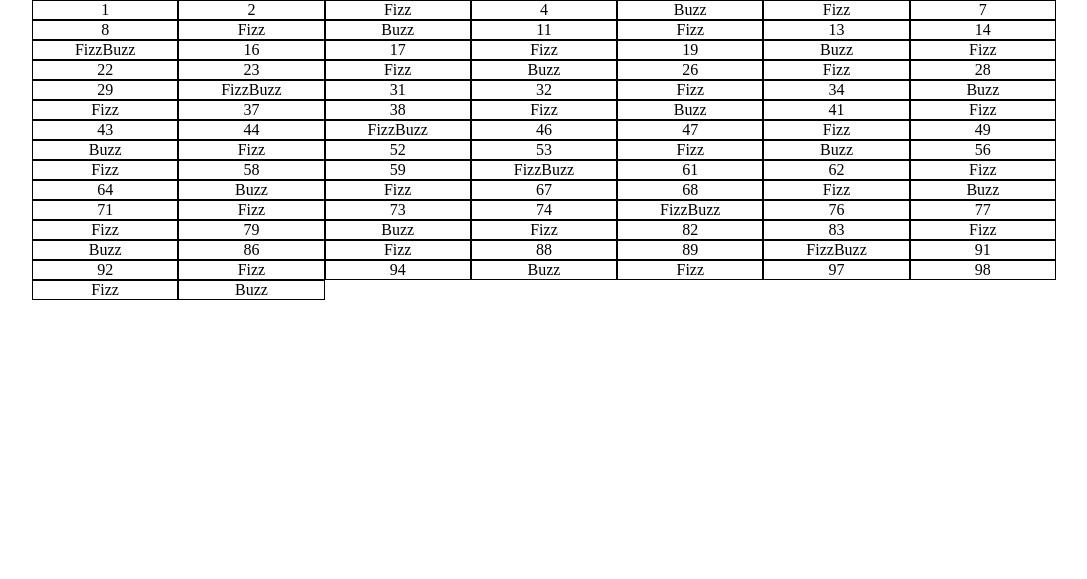
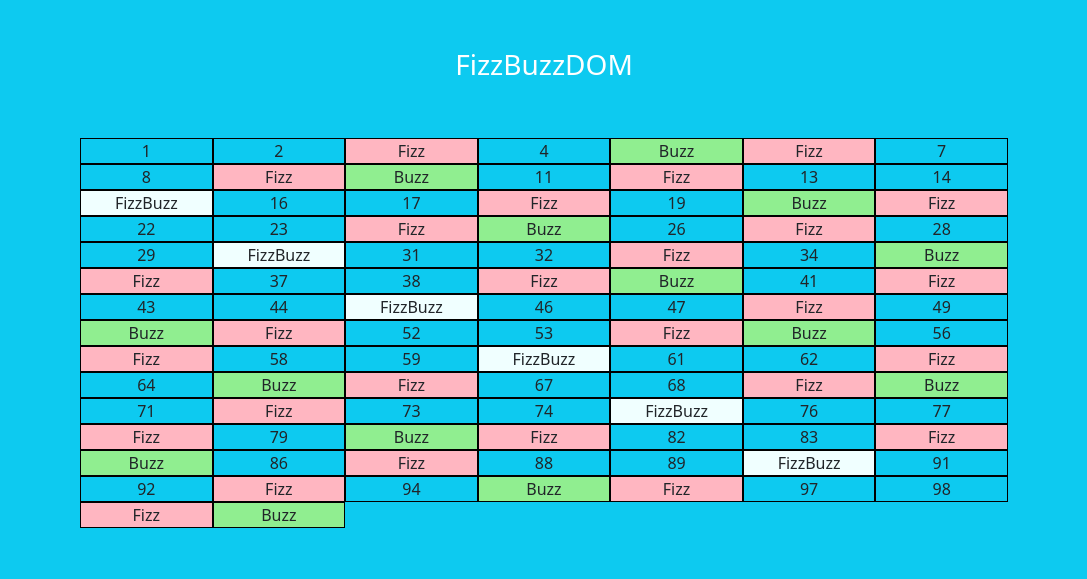
Before and after one commit to grossiValentina/js-fizzbuzz, a plain HTML site: page index.html in a window 1280 px wide. Shown: the whole page, without its empty margins (96-1183 px from the left). Drawn offline with nearby package versions, Linux system fonts and the light colour scheme.

Commit message:
add: exercise FizzBuzzDOM

```diff
--- a/css/style.css
+++ b/css/style.css
@@ -8,10 +8,6 @@
     width: 80%;
     margin: 0 auto;
 }
- .row {
-    display: flex;
-    flex-wrap: wrap;
- }
 
  .cell {
     width: calc(100% / 7);
@@ -19,5 +15,13 @@
     display: flex;
     justify-content: center;
     align-items: center;
-
- }
+}
+.FizzBuzz{
+    background-color: azure;
+}
+.Fizz{
+    background-color: lightpink;
+}
+.Buzz{
+    background-color: lightgreen;
+}
--- a/index.html
+++ b/index.html
@@ -1,25 +1,38 @@
 <!DOCTYPE html>
 <html lang="en">
+
 <head>
     <meta charset="UTF-8">
     <meta name="viewport" content="width=device-width, initial-scale=1.0">
     <title>Document</title>
+    <!-- Bootstrap css -->
+    <link href="https://cdn.jsdelivr.net/npm/bootstrap@5.0.2/dist/css/bootstrap.min.css" rel="stylesheet"
+        integrity="sha384-EVSTQN3/azprG1Anm3QDgpJLIm9Nao0Yz1ztcQTwFspd3yD65VohhpuuCOmLASjC" crossorigin="anonymous">
 
-     <!-- css -->
+    <!-- css -->
     <link rel="stylesheet" href="css/style.css">
 </head>
-<body>
 
- <div class="container">
-    <div class="row">
-        <div class="cell"></div>
+<body class="bg-info">
+    <div class="text-center mt-5 mb-0">
+        <h3 class="text-white">FizzBuzzDOM</h3>
     </div>
- </div>
+
+    <div class="container">
+        <div class="row row-cols-7 p-5">
+            <div class="cell border m-1"></div>
+        </div>
+    </div>
 
 
 
+    <!-- Bootstrap js -->
+    <script src="https://cdn.jsdelivr.net/npm/bootstrap@5.0.2/dist/js/bootstrap.bundle.min.js"
+        integrity="sha384-MrcW6ZMFYlzcLA8Nl+NtUVF0sA7MsXsP1UyJoMp4YLEuNSfAP+JcXn/tWtIaxVXM"
+        crossorigin="anonymous"></script>
 
-     <!-- js -->
+    <!-- js -->
     <script src="js/script.js"></script>
 </body>
+
 </html>
--- a/js/script.js
+++ b/js/script.js
@@ -17,8 +17,6 @@ for(let i = 1; i <= 100; i++) {
     grid +=  `<div class="cell ${result}">${result}</div>`;
     console.log(result);
 
-
  }
 
-
  rowElem.innerHTML = grid;
```
